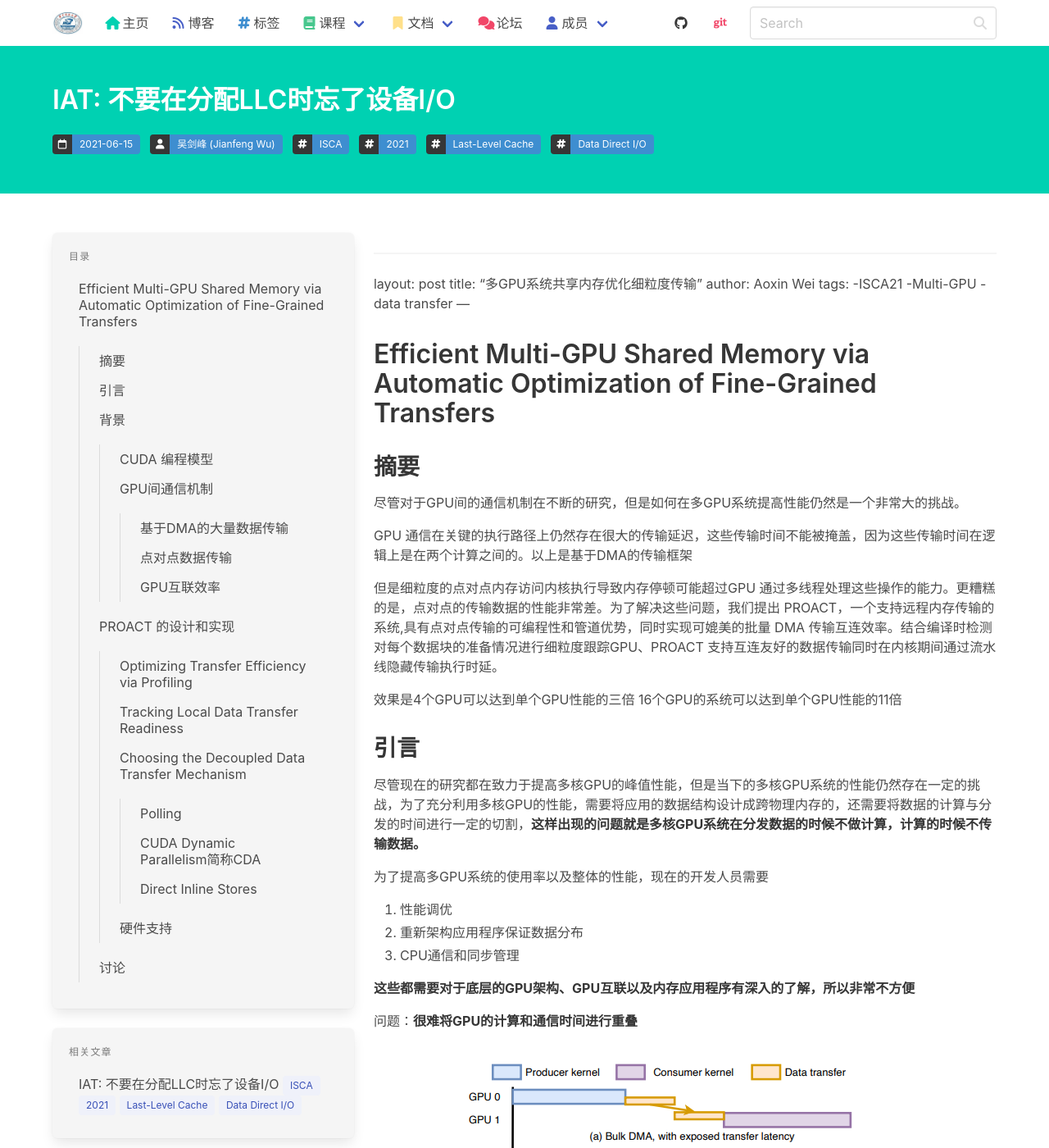
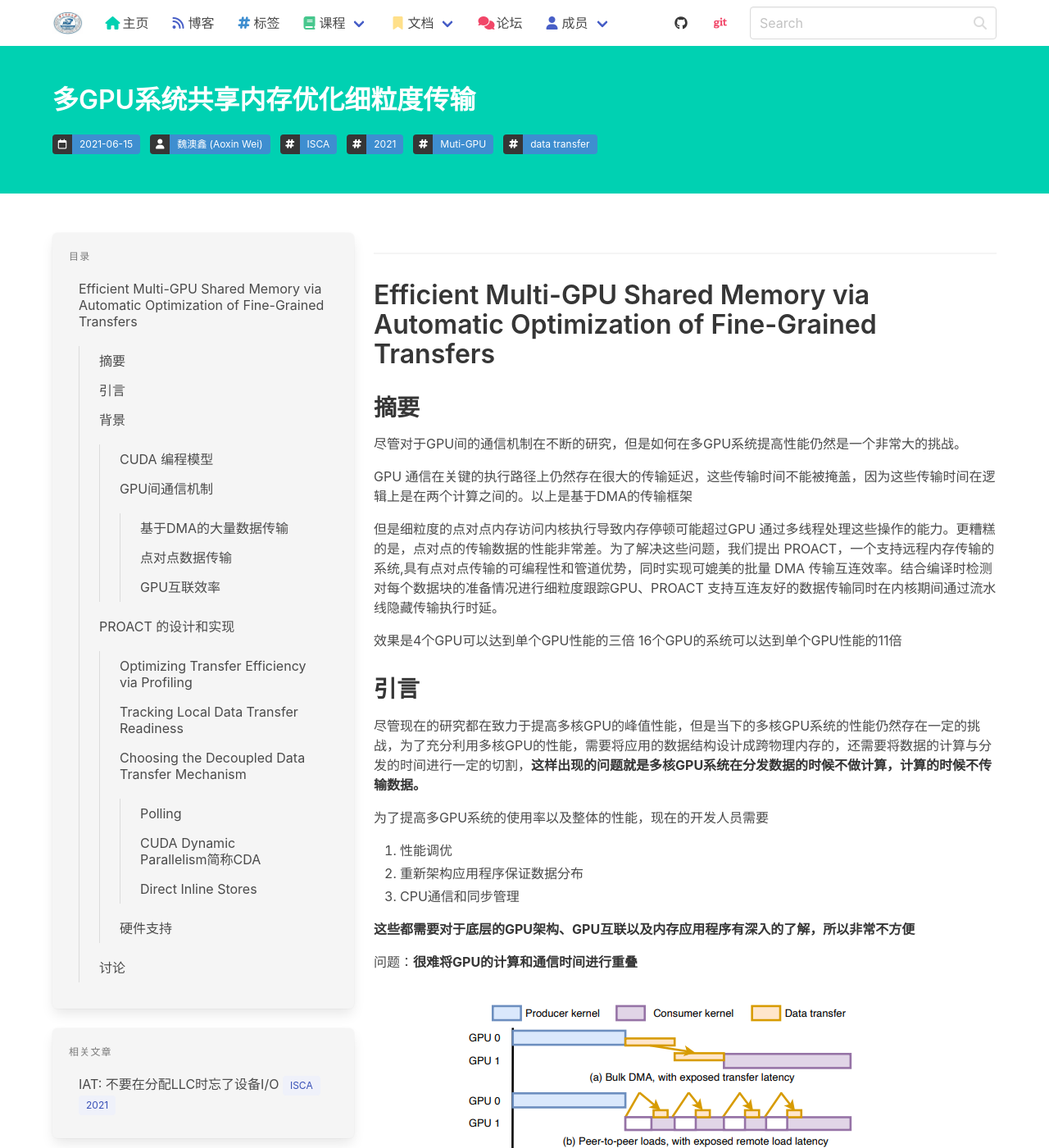
Before and after one commit to haslaboratory/haslaboratory.github.io, a Jekyll site: the page built from _posts/2021-06-15-Efficient Multi-GPU.md, in a window 1280 px wide and 1400 px high. Shown: the whole window at 82% size. Built offline with Jekyll 4.4.1, drawn with Linux system fonts in a browser that asks for light colours; nearby versions of some CDN libraries; library files that are not in the unit come from our copies.

Commit message:
fix label v3.0

```diff
--- a/_posts/2021-06-15-Efficient Multi-GPU.md
+++ b/_posts/2021-06-15-Efficient Multi-GPU.md
@@ -1,21 +1,14 @@
----
-layout: post
-title: "IAT: 不要在分配LLC时忘了设备I/O"
-author: Jianfeng Wu
-tags:
- - ISCA
- - 2021
- - Last-Level Cache
- - Data Direct I/O
----
 ---
 layout: post
 title: "多GPU系统共享内存优化细粒度传输"
 author: Aoxin Wei
 tags:
--ISCA21
--Multi-GPU
--data transfer
+ - ISCA
+ - 2021
+ - Muti-GPU
+ - data transfer
+---
+
 ---
 
 # Efficient Multi-GPU Shared Memory via Automatic Optimization of Fine-Grained Transfers
```
